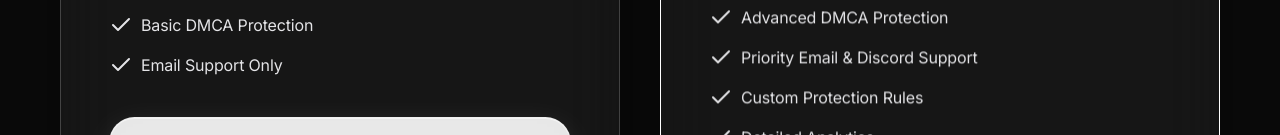
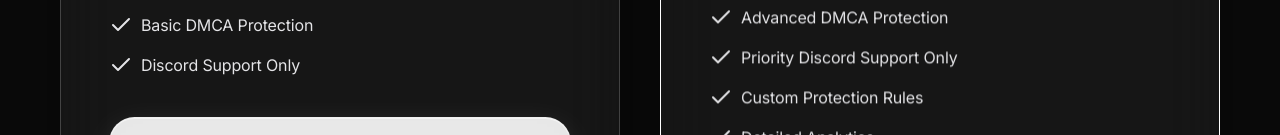
Before and after one commit to Wellithastobe/velxedmca, a plain HTML site: page index.html in a window 1280 px wide. Shown: the part 1614-1749 px from the top of the page. Drawn offline with nearby package versions, Linux system fonts and the light colour scheme.

Commit message:
Update index.html

```diff
--- a/index.html
+++ b/index.html
@@ -962,7 +962,7 @@
                         <li><i data-lucide="check"></i> Low Priority Support</li>
                         <li><i data-lucide="check"></i> 24-48 Hour Response</li>
                         <li><i data-lucide="check"></i> Basic DMCA Protection</li>
-                        <li><i data-lucide="check"></i> Email Support Only</li>
+                        <li><i data-lucide="check"></i> Discord Support Only</li>
                     </ul>
                     <button class="plan-button">Get Started Free</button>
                 </div>
@@ -977,7 +977,7 @@
                         <li><i data-lucide="check"></i> High Priority Support</li>
                         <li><i data-lucide="check"></i> 2-6 Hour Response</li>
                         <li><i data-lucide="check"></i> Advanced DMCA Protection</li>
-                        <li><i data-lucide="check"></i> Priority Email & Discord Support</li>
+                        <li><i data-lucide="check"></i> Priority Discord Support Only</li>
                         <li><i data-lucide="check"></i> Custom Protection Rules</li>
                         <li><i data-lucide="check"></i> Detailed Analytics</li>
                     </ul>
@@ -1084,4 +1084,5 @@
         });
     </script>
 </body>
+
 </html>
```
